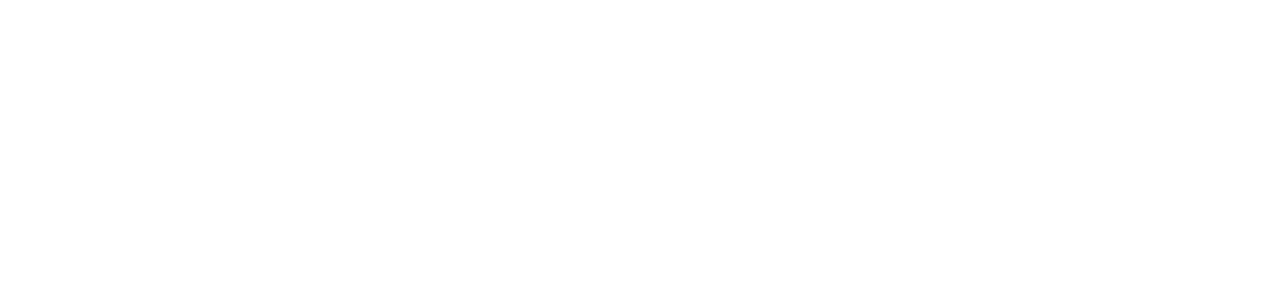
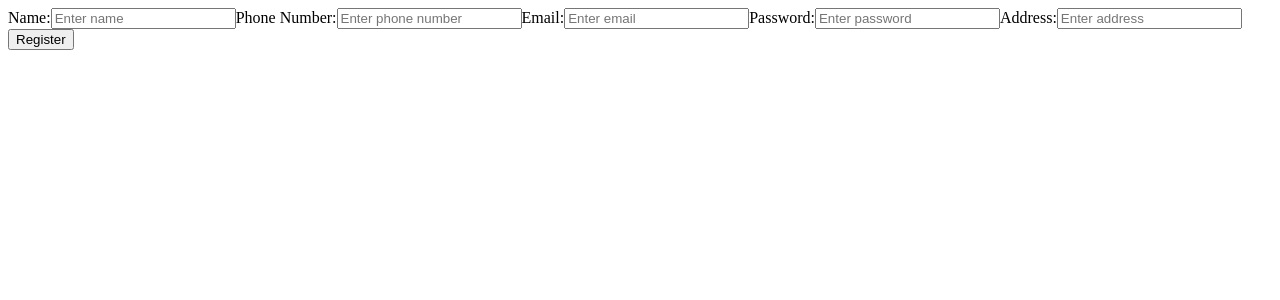
Before and after one commit to Sivaramayya/react-portal, a React (Create React App) app: page /register in a window 1280 px wide. Before the commit this address had no page. Shown: the top 300 px of the page. Built offline with nearby package versions, Linux system fonts and the light colour scheme.

Commit message:
added register component

```diff
--- /dev/null
+++ b/src/Register/Register.js
@@ -0,0 +1,103 @@
+import React, { useState, useContext } from "react";
+import { useNavigate } from "react-router-dom";
+import axios from 'axios';
+import { UserContext } from "../context/UserContext";
+class User {
+  constructor(name, phoneNumber, email, password, address) {
+    this.name = name;
+    this.phoneNumber = phoneNumber;
+    this.email = email;
+    this.password = password;
+    this.address = address;
+  }
+}
+
+const Register = () => {
+  const [registerUser, setRegisterUser] = useState({
+    name: '',
+    phoneNumber: '',
+    email: '',
+    password: '',
+    address: ''
+  });
+  const { setUser } = useContext(UserContext);
+  const navigate = useNavigate();  // Routing
+
+  const handleRegister = async (e) => {
+    e.preventDefault();
+    try {
+      const response = await axios.post('http://localhost:62425/user-management/users', {
+        name: registerUser.name,
+        phoneNumber: registerUser.phoneNumber,
+        email: registerUser.email,
+        password: registerUser.password,
+        address: registerUser.address
+      });
+      console.log(response.data);
+      const user=new User(response.data.email, response.data.address, response.data.id,response.data.name,response.data.phoneNumber);
+      setUser(user);
+      navigate("/welcome");
+    } catch (err) {
+      console.error(err); // Log the error for debugging purposes
+      navigate("/login-failed");
+    }
+  };
+
+  return (
+    <form onSubmit={handleRegister}>
+      <label>
+        Name:
+        <input
+          type="text"
+          value={registerUser.name}
+          onChange={(e) => setRegisterUser({ ...registerUser, name: e.target.value })}
+          placeholder="Enter name"
+          required
+        />
+      </label>
+      <label>
+        Phone Number:
+        <input
+          type="text"
+          value={registerUser.phoneNumber}
+          onChange={(e) => setRegisterUser({ ...registerUser, phoneNumber: e.target.value })}
+          placeholder="Enter phone number"
+          required
+        />
+      </label>
+      <label>
+        Email:
+        <input
+          type="email"
+          value={registerUser.email}
+          onChange={(e) => setRegisterUser({ ...registerUser, email: e.target.value })}
+          placeholder="Enter email"
+          required
+        />
+      </label>
+      <label>
+        Password:
+        <input
+          type="password"
+          value={registerUser.password}
+          onChange={(e) => setRegisterUser({ ...registerUser, password: e.target.value })}
+          placeholder="Enter password"
+          required
+        />
+      </label>
+      <label>
+        Address:
+        <input
+          type="text"
+          value={registerUser.address}
+          onChange={(e) => setRegisterUser({ ...registerUser, address: e.target.value })}
+          placeholder="Enter address"
+          required
+        />
+      </label>
+      <button type="submit">Register</button>
+    </form>
+  );
+};
+
+export default Register;
--- a/src/login/Login.js
+++ b/src/login/Login.js
@@ -19,7 +19,7 @@
   const handleLogin = async (e) => {
     e.preventDefault();
     try {
-      const response = await axios.post('http://localhost:64228/user-management/users/login', {
+      const response = await axios.post('http://localhost:65082/user-management/users/login', {
         email: loginUser.email,
         password: loginUser.password
       });
@@ -55,6 +55,7 @@
           required
         />
       </label>
+
       <button type="submit">Login</button>
     </form>
   );
--- a/src/routes/Approutes.js
+++ b/src/routes/Approutes.js
@@ -3,11 +3,13 @@
 import Login from "../login/Login";
 import Welcome from "../login/Welcome";
 import LoginFailed from "../login/LoginFailed";
+import Register from '../Register/Register';
 
 const AppRoutes = () => {
   return (
     <Routes>
       <Route path="/" element={<Login />} />
+      <Route path="/register" element={<Register />}/>
       <Route path="/welcome" element={<Welcome />} />
       <Route path="/login-failed" element={<LoginFailed />} />
     </Routes>
```
